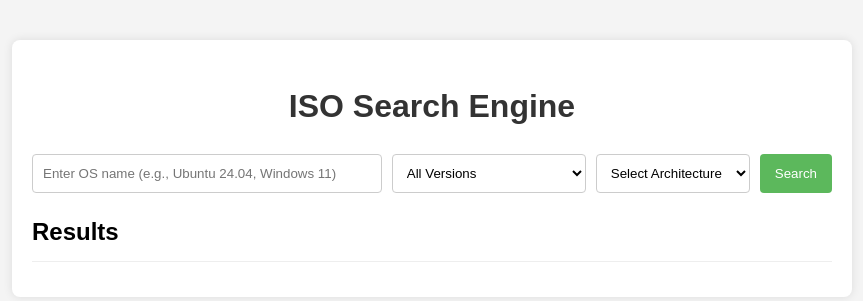
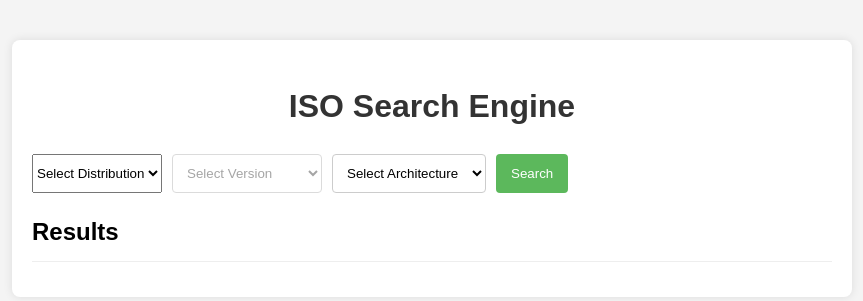
Before and after one commit to Atx-Guy/universal-projects, a Python web app: template github/iso-search-engine-app/templates/index.html in a window 1280 px wide. Shown: the top 301 px of the page, without its empty margins (208-1071 px from the left). Run offline with Jinja, Linux system fonts and the light colour scheme; the template is opened without the code that fills it, so the values that code supplies are empty.

Commit message:
Auto-sync: Files changed on 2025-05-04 22:57:01

```diff
--- a/github/iso-search-engine-app/templates/index.html
+++ b/github/iso-search-engine-app/templates/index.html
@@ -11,43 +11,18 @@
         <h1>ISO Search Engine</h1>
         <form id="search-form">
             <div class="search-controls">
-                <input type="text" id="search-query" placeholder="Enter OS name (e.g., Ubuntu 24.04, Windows 11)" required>
+                <select id="distro-filter" required>
+                    <option value="" disabled selected>Select Distribution</option>
+                    <option value="ubuntu">Ubuntu</option>
+                    <option value="fedora">Fedora</option>
+                    <option value="debian">Debian</option>
+                    <option value="linux mint">Linux Mint</option>
+                    <option value="windows">Windows</option>
+                </select>
 
-                <select id="version-filter">
-                    <option value="" selected>All Versions</option>
-                    <!-- Ubuntu versions -->
-                    <optgroup label="Ubuntu">
-                        <option value="24.04">Ubuntu 24.04 LTS</option>
-                        <option value="23.10">Ubuntu 23.10</option>
-                        <option value="22.04">Ubuntu 22.04 LTS</option>
-                        <option value="20.04">Ubuntu 20.04 LTS</option>
-                        <option value="18.04">Ubuntu 18.04 LTS</option>
-                    </optgroup>
-                    <!-- Fedora versions -->
-                    <optgroup label="Fedora">
-                        <option value="40">Fedora 40</option>
-                        <option value="39">Fedora 39</option>
-                        <option value="38">Fedora 38</option>
-                        <option value="37">Fedora 37</option>
-                    </optgroup>
-                    <!-- Debian versions -->
-                    <optgroup label="Debian">
-                        <option value="12">Debian 12 (Bookworm)</option>
-                        <option value="11">Debian 11 (Bullseye)</option>
-                        <option value="10">Debian 10 (Buster)</option>
-                    </optgroup>
-                    <!-- Linux Mint versions -->
-                    <optgroup label="Linux Mint">
-                        <option value="21.3">Linux Mint 21.3</option>
-                        <option value="21.2">Linux Mint 21.2</option>
-                        <option value="21.1">Linux Mint 21.1</option>
-                        <option value="20.3">Linux Mint 20.3</option>
-                    </optgroup>
-                    <!-- Windows versions -->
-                    <optgroup label="Windows">
-                        <option value="11">Windows 11</option>
-                        <option value="10">Windows 10</option>
-                    </optgroup>
+                <select id="version-filter" required disabled>
+                    <option value="" disabled selected>Select Version</option>
+                    <!-- Options will be populated via JavaScript based on selected distribution -->
                 </select>
 
                 <select id="architecture-filter" required>
```
